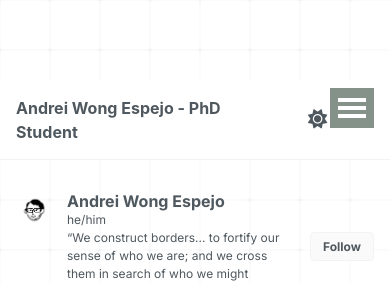
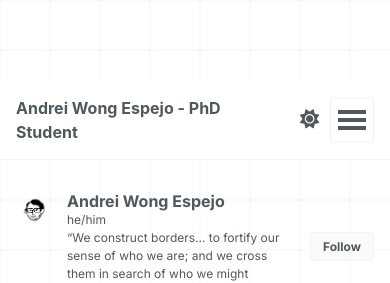
Before and after one commit to Andrei-WongE/Andrei-Wong.github.io, a Jekyll site: the page built from _pages/about.md, in a window 390 px wide. Shown: the top 283 px of the page. Built offline with Jekyll 4.4.1, drawn with Linux system fonts in a browser that asks for light colours; comment, search, counter and statistics services are not loaded.

Commit message:
Fix mobile navigation header links and hamburger toggle issues

```diff
--- a/_config.yml
+++ b/_config.yml
@@ -188,6 +188,8 @@ exclude:
   - README
   - tmp
   - vendor
+  - agent
+  - .agents
 keep_files:
   - .git
   - .svn
--- a/_includes/masthead.html
+++ b/_includes/masthead.html
@@ -4,7 +4,7 @@
   <div class="masthead__inner-wrap">
     <div class="masthead__menu">
       <nav id="site-nav" class="greedy-nav">
-        <button type="button" aria-controls="hidden-links" aria-expanded="false" aria-label="Toggle navigation menu" id="nav-toggle"><div class="navicon"></div></button>
+        <button type="button" aria-controls="hidden-links" aria-expanded="false" aria-label="Toggle navigation menu" id="nav-toggle" class="hidden"><div class="navicon"></div></button>
         <ul class="visible-links">
           <li class="masthead__menu-item masthead__menu-item--lg persist"><a href="{{ base_path }}/">{{ site.title }}</a></li>
           {% for link in site.data.navigation.main %}
--- a/_sass/include/_utilities.scss
+++ b/_sass/include/_utilities.scss
@@ -327,7 +327,7 @@ body:hover .visually-hidden button {
   position: relative;
   width: $navicon-width;
   height: $navicon-height;
-  background: #fff;
+  background: var(--global-text-color);
   margin: auto;
   -webkit-transition: 0.3s;
   transition: 0.3s;
@@ -339,7 +339,7 @@ body:hover .visually-hidden button {
     left: 0;
     width: $navicon-width;
     height: $navicon-height;
-    background: #fff;
+    background: var(--global-text-color);
     -webkit-transition: 0.3s;
     transition: 0.3s;
   }
--- a/_sass/layout/_navigation.scss
+++ b/_sass/layout/_navigation.scss
@@ -191,19 +191,27 @@
 
   button {
     position: absolute;
-    height: 2.5rem;
+    height: 44px;
+    width: 44px;
     right: 0;
-    padding: 0 0.5rem;
-    border: 0;
+    top: 50%;
+    transform: translateY(-50%);
+    padding: 0;
+    border: 1px solid var(--global-border-color);
+    border-radius: $border-radius;
     outline: none;
-    background-color: var(--global-base-color);
-    color: #fff;
+    background-color: var(--global-bg-color);
+    color: var(--global-text-color);
     cursor: pointer;
     z-index: 100;
+    display: flex;
+    align-items: center;
+    justify-content: center;
   }
 
   #nav-toggle:not(.hidden) ~ .visible-links {
-    margin-right: 44px;
+    margin-right: 52px;
+    width: calc(100% - 52px);
   }
 
   .visible-links {
@@ -273,7 +281,7 @@
   border: 1px solid var(--global-border-color);
   border-radius: $border-radius;
   background: var(--global-panel-color, #343F44); /* dark‑mode‑first panel colour */
-  z-index: 20;
+  z-index: 101;
   opacity: 0;
   transform: translateY(-0.5rem);
   transition: opacity 0.18s ease, transform 0.18s ease;
```
Also changed, not shown: other parts of _includes/masthead.html (+1 -2 lines).
